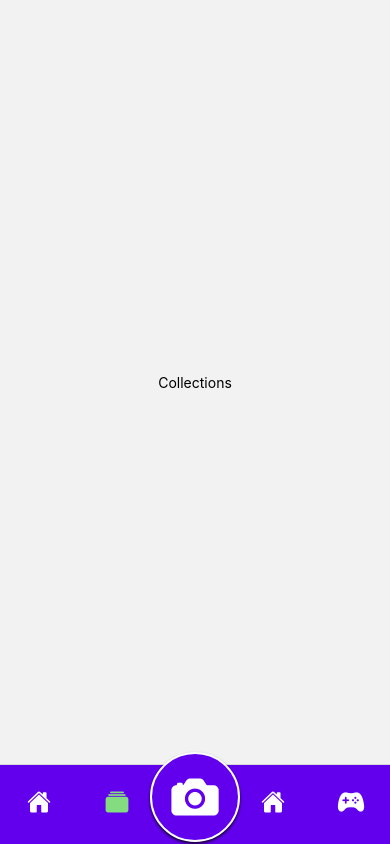
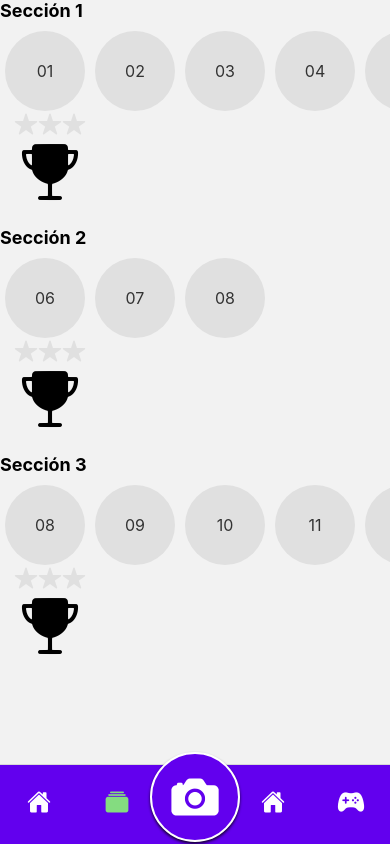
Before and after one commit to DerowStudios/AppCamera, a React Native app in the folder InsectCameraApp/: screen /Collections in a window 390 px wide. Built offline with nearby package versions, Linux system fonts and the light colour scheme.

Commit message:
collectionscreen

```diff
--- a/InsectCameraApp/package.json
+++ b/InsectCameraApp/package.json
@@ -20,7 +20,7 @@
     "@react-navigation/stack": "^7.0.2",
     "axios": "^1.7.7",
     "expo": "^52.0.11",
-    "expo-camera": "^16.0.7",
+    "expo-camera": "^16.0.8",
     "expo-constants": "^17.0.3",
     "expo-file-system": "^18.0.4",
     "expo-font": "~13.0.1",
--- a/InsectCameraApp/src/Screens/CollectionScreen/CollectionScreen.tsx
+++ b/InsectCameraApp/src/Screens/CollectionScreen/CollectionScreen.tsx
@@ -1,11 +1,82 @@
-import { View, Text } from "react-native";
+import { Ionicons } from "../../libs";
 import { ContainerStyles } from "../../Styles";
-const CollectionScreen = () => {
+import { View, FlatList, Text, StyleSheet } from "react-native";
+
+const MyComponent = () => {
+  // Datos principales: Cada elemento contiene una lista de elementos secundarios
+  const data = [
+    { id: "1", items: ["01", "02", "03", "04", "05"] },
+    { id: "2", items: ["06", "07", "08"] },
+    { id: "3", items: ["08", "09", "10", "11", "12"] },
+  ];
+
+  // Renderizar los elementos secundarios dentro de cada sección
+  const renderInnerItem = ({ item }) => (
+    <View style={styles.innerItem}>
+      <Text style={styles.text}>{item}</Text>
+    </View>
+  );
+
+  // Renderizar cada sección con su `FlatList` interna
+  const renderOuterItem = ({ item }) => (
+    <View style={styles.outerItem}>
+      <Text style={styles.sectionTitle}>Sección {item.id}</Text>
+      <FlatList
+        data={item.items}
+        renderItem={renderInnerItem}
+        keyExtractor={(innerItem, index) => `${item.id}-${index}`}
+        horizontal
+        showsHorizontalScrollIndicator={false}
+      />
+      <View
+        style={{
+          alignItems: "center",
+          justifyContent: "center",
+          maxWidth: 100,
+        }}
+      >
+        <View style={{ flexDirection: "row", maxWidth: 100 }}>
+          <Ionicons name="star" size={24} color={"#e0e0e0"}></Ionicons>
+          <Ionicons name="star" size={24} color={"#e0e0e0"}></Ionicons>
+          <Ionicons name="star" size={24} color={"#e0e0e0"}></Ionicons>
+        </View>
+        <Ionicons name="trophy" size={64}></Ionicons>
+      </View>
+    </View>
+  );
+
   return (
-    <View style={ContainerStyles.container}>
-      <Text>Collections</Text>
-    </View>
+    <FlatList
+      data={data}
+      renderItem={renderOuterItem}
+      keyExtractor={(item) => item.id}
+      showsVerticalScrollIndicator={false}
+    />
   );
 };
 
-export default CollectionScreen;
+const styles = StyleSheet.create({
+  outerItem: {
+    marginBottom: 20,
+  },
+  sectionTitle: {
+    fontSize: 18,
+    fontWeight: "bold",
+    marginBottom: 10,
+  },
+  innerItem: {
+    width: 80,
+    height: 80,
+    backgroundColor: "#e0e0e0",
+    justifyContent: "center",
+    alignItems: "center",
+    borderRadius: 50,
+    marginHorizontal: 5,
+  },
+  text: {
+    fontSize: 16,
+    color: "#333",
+  },
+});
+
+export default MyComponent;
```
Also changed, not shown: 1 other file (tests, documents, lock files or other folders).
